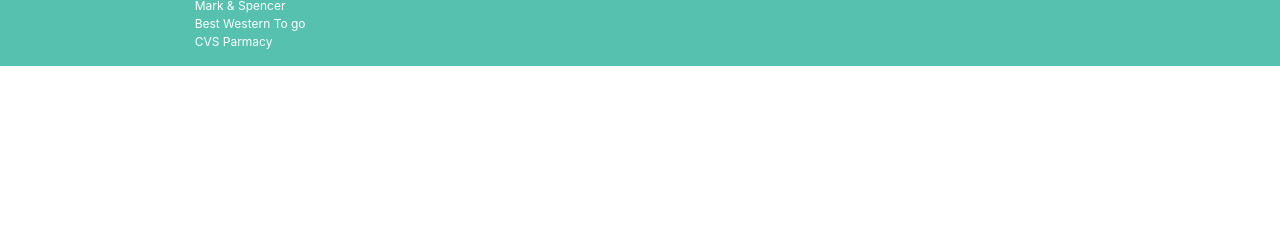
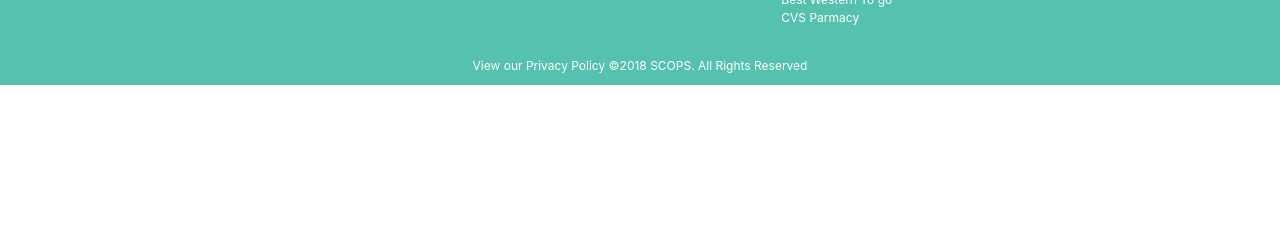
Before and after one commit to bluesophia/SCOPS_Web, a website: page index.html in a window 1280 px wide. Shown: the part 3162-3391 px from the top of the page. After the commit the page ends 3253 px from the top, so only its background shows below. Drawn offline with nearby package versions, Linux system fonts and the light colour scheme.

Commit message:
tablet_footer

```diff
--- a/css/footer.scss
+++ b/css/footer.scss
@@ -10,16 +10,24 @@
     position: relative;
     color: white;
     @include tablet {
-        height: 196px;
+        height: 215px;
     }
     .footer__column {
-
+        @include tablet {
+            display: flex;
+            justify-content: space-between;
+        }
     }
 
     .footer__copyright {
         display: flex;
         justify-content: center;
         text-align: center;
+        p {
+            @include tablet {
+                margin-top: 30px;
+            }
+        }
     }
     .footer__logo {
         margin-top:30px;
@@ -42,9 +50,10 @@
         margin-bottom:76px;
         @include tablet {
             font-size: 12px;
-            margin-bottom: 76px;
+            margin-bottom: 0;
             display: flex;
             justify-content: space-around;
+            width: 486px;
         }
     }
     .footer__list--bold {
@@ -56,8 +65,15 @@
     }
     p.footer__copyright {
         margin-top:44px;
+        width: 216px;
+        @include tablet {
+            width: 100%;
+        }
     }
     .footer__list__ul {
         margin-bottom: 50px;
+        @include tablet {
+            margin-bottom : 0;
+        }
     }
 }
--- a/index.html
+++ b/index.html
@@ -207,8 +207,7 @@
             </div>
         </div>
         <div class="footer__copyright">
-            <p>View our Privacy Policy ©2018 SCOPS.<br>
-                    All Rights Reserved</p>
+            <p>View our Privacy Policy ©2018 SCOPS. All Rights Reserved</p>
         </div>
         </div>
     </footer>
```
Also changed, not shown: css/footer.css, css/main.css, 2 other files.
